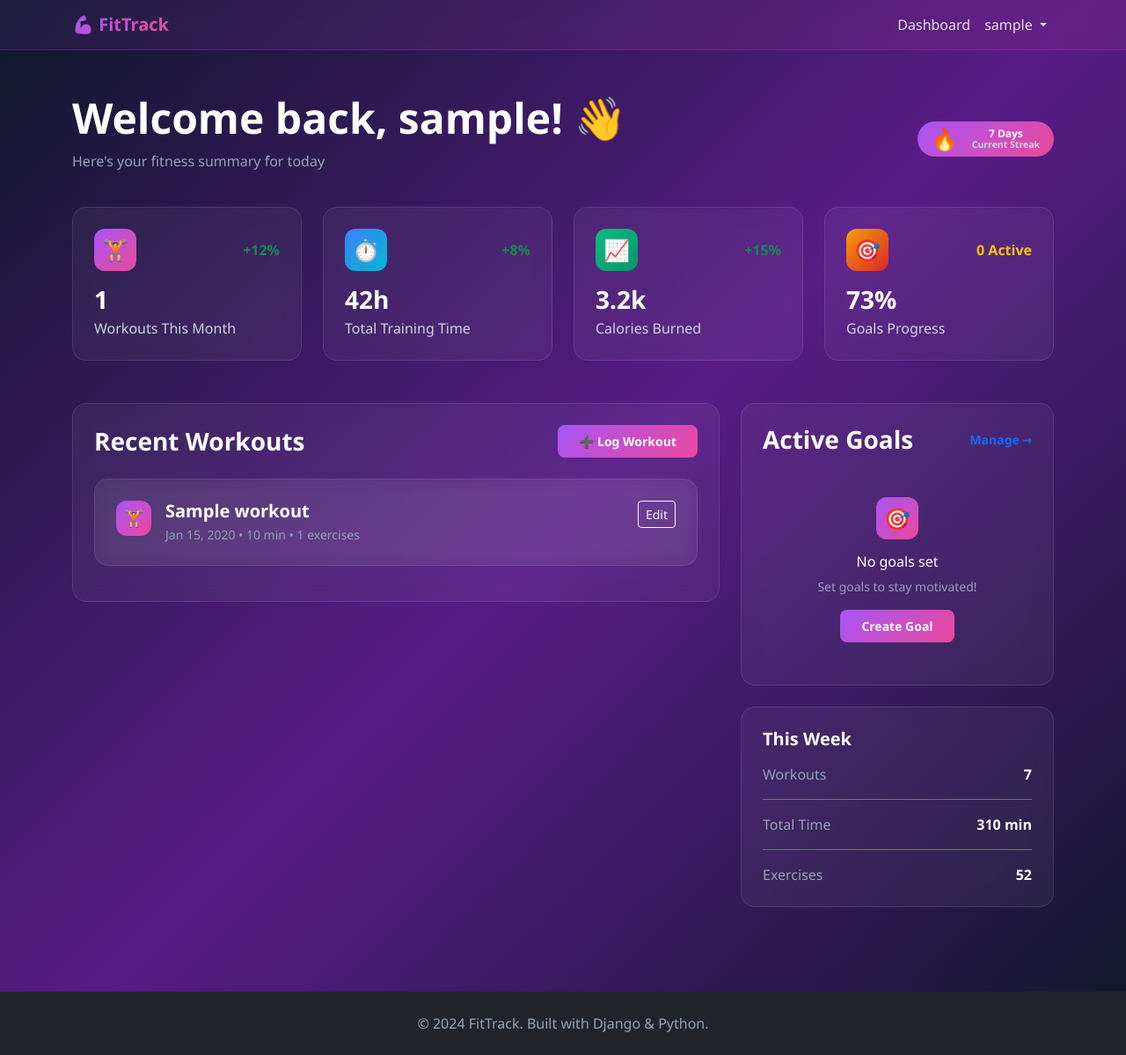
After one commit to dannykadoshi/fit-track-aura, a Django app: page /dashboard/ in a window 1280 px wide. The commit adds this page. Shown: the whole page at 88% size. Run offline with Django 5.2, Linux system fonts and the light colour scheme; a user stored in the database is signed in; tables that the repository leaves empty hold one stand-in row (values such as "Sample post").

Commit message:
Add inline CSS fixes for improved text readability

```diff
--- a/static/css/style.css
+++ b/static/css/style.css
@@ -94,12 +94,26 @@ body {
     font-size: 3.5rem;
     font-weight: bold;
     margin-bottom: 1rem;
+    color: #ffffff !important;
 }
 
 .hero-subtitle {
     font-size: 1.25rem;
-    color: #cbd5e1;
+    color: #e2e8f0 !important;
     margin-bottom: 2rem;
+}
+
+/* Text Colors - IMPORTANT FIX */
+p, .text-muted, small {
+    color: #cbd5e1 !important;
+}
+
+h1, h2, h3, h4, h5, h6 {
+    color: #ffffff !important;
+}
+
+.text-white {
+    color: #ffffff !important;
 }
 
 /* Forms */
@@ -151,6 +165,14 @@ body {
     padding: 0.5rem 1rem;
     border-radius: 2rem;
     font-weight: 600;
+    display: inline-flex;
+    align-items: center;
+    gap: 0.5rem;
+}
+
+/* Features Section Text */
+.lead {
+    color: #cbd5e1 !important;
 }
 
 /* Responsive */
@@ -179,3 +201,41 @@ body {
 .fade-in {
     animation: fadeIn 0.5s ease-in;
 }
+
+/* Navbar fixes */
+.navbar-dark .navbar-nav .nav-link {
+    color: rgba(255, 255, 255, 0.85) !important;
+}
+
+.navbar-dark .navbar-nav .nav-link:hover {
+    color: #ffffff !important;
+}
+
+/* Dropdown menu */
+.dropdown-menu-dark {
+    background-color: rgba(30, 41, 59, 0.95);
+    backdrop-filter: blur(10px);
+}
+
+.dropdown-item {
+    color: #e2e8f0 !important;
+}
+
+.dropdown-item:hover {
+    background-color: rgba(168, 85, 247, 0.2);
+    color: #ffffff !important;
+}
+
+/* Footer */
+footer p {
+    color: #94a3b8 !important;
+}
+
+/* Stats section on homepage */
+.row h3 {
+    color: #ffffff !important;
+}
+
+.row .text-muted {
+    color: #94a3b8 !important;
+}
--- /dev/null
+++ b/templates/pages/dashboard.html
@@ -0,0 +1,178 @@
+{% extends 'base.html' %}
+{% load static %}
+
+{% block title %}Dashboard - FitTrack{% endblock %}
+
+{% block content %}
+<div class="container py-5">
+    <!-- Welcome Section -->
+    <div class="row mb-4">
+        <div class="col-12">
+            <div class="d-flex justify-content-between align-items-center flex-wrap">
+                <div class="mb-3 mb-md-0">
+                    <h1 class="display-5 fw-bold text-white">Welcome back, {{ user.username }}! 👋</h1>
+                    <p class="text-muted">Here's your fitness summary for today</p>
+                </div>
+                <div class="badge badge-custom">
+                    <span style="font-size: 1.5rem;">🔥</span>
+                    <div class="ms-2">
+                        <div class="fw-bold">7 Days</div>
+                        <small>Current Streak</small>
+                    </div>
+                </div>
+            </div>
+        </div>
+    </div>
+
+    <!-- Stats Overview -->
+    <div class="dashboard-grid mb-5">
+        <!-- Stat 1 -->
+        <div class="stat-card">
+            <div class="d-flex justify-content-between align-items-center mb-3">
+                <div class="stat-icon">🏋️</div>
+                <span class="text-success fw-semibold">+12%</span>
+            </div>
+            <h3 class="fw-bold mb-1">{{ workouts_count }}</h3>
+            <p class="text-muted mb-0">Workouts This Month</p>
+        </div>
+
+        <!-- Stat 2 -->
+        <div class="stat-card">
+            <div class="d-flex justify-content-between align-items-center mb-3">
+                <div class="stat-icon" style="background: linear-gradient(135deg, #3b82f6, #06b6d4);">⏱️</div>
+                <span class="text-success fw-semibold">+8%</span>
+            </div>
+            <h3 class="fw-bold mb-1">42h</h3>
+            <p class="text-muted mb-0">Total Training Time</p>
+        </div>
+
+        <!-- Stat 3 -->
+        <div class="stat-card">
+            <div class="d-flex justify-content-between align-items-center mb-3">
+                <div class="stat-icon" style="background: linear-gradient(135deg, #10b981, #059669);">📈</div>
+                <span class="text-success fw-semibold">+15%</span>
+            </div>
+            <h3 class="fw-bold mb-1">3.2k</h3>
+            <p class="text-muted mb-0">Calories Burned</p>
+        </div>
+
+        <!-- Stat 4 -->
+        <div class="stat-card">
+            <div class="d-flex justify-content-between align-items-center mb-3">
+                <div class="stat-icon" style="background: linear-gradient(135deg, #f59e0b, #dc2626);">🎯</div>
+                <span class="text-warning fw-semibold">{{ active_goals.count }} Active</span>
+            </div>
+            <h3 class="fw-bold mb-1">73%</h3>
+            <p class="text-muted mb-0">Goals Progress</p>
+        </div>
+    </div>
+
+    <!-- Main Content Grid -->
+    <div class="row g-4">
+        <!-- Recent Workouts -->
+        <div class="col-lg-8">
+            <div class="card-custom p-4">
+                <div class="d-flex justify-content-between align-items-center mb-4">
+                    <h3 class="fw-bold mb-0">Recent Workouts</h3>
+                    <a href="#" class="btn btn-sm btn-gradient-purple">
+                        <span>➕</span> Log Workout
+                    </a>
+                </div>
+
+                {% if recent_workouts %}
+                    <div class="space-y-3">
+                        {% for workout in recent_workouts %}
+                            <div class="workout-card">
+                                <div class="d-flex justify-content-between align-items-start">
+                                    <div class="d-flex align-items-start gap-3">
+                                        <div class="stat-icon" style="width: 40px; height: 40px; font-size: 1.2rem;">
+                                            🏋️
+                                        </div>
+                                        <div>
+                                            <h5 class="fw-semibold text-white mb-1">{{ workout.title }}</h5>
+                                            <p class="text-muted mb-0 small">
+                                                {{ workout.date|date:"M d, Y" }} •
+                                                {% if workout.duration %}{{ workout.duration }} min{% endif %}
+                                                {% if workout.total_exercises %} • {{ workout.total_exercises }} exercises{% endif %}
+                                            </p>
+                                        </div>
+                                    </div>
+                                    <div class="d-flex gap-2">
+                                        <a href="#" class="btn btn-sm btn-outline-light">Edit</a>
+                                    </div>
+                                </div>
+                            </div>
+                        {% endfor %}
+                    </div>
+                {% else %}
+                    <div class="text-center py-5">
+                        <div class="stat-icon mx-auto mb-3" style="width: 64px; height: 64px; font-size: 2rem;">🏋️</div>
+                        <h5 class="text-white mb-2">No workouts yet</h5>
+                        <p class="text-muted mb-4">Start tracking your fitness journey today!</p>
+                        <a href="#" class="btn btn-gradient-purple">Log Your First Workout</a>
+                    </div>
+                {% endif %}
+            </div>
+        </div>
+
+        <!-- Active Goals -->
+        <div class="col-lg-4">
+            <div class="card-custom p-4">
+                <div class="d-flex justify-content-between align-items-center mb-4">
+                    <h3 class="fw-bold mb-0">Active Goals</h3>
+                    <a href="#" class="text-purple-400 text-decoration-none small fw-semibold">Manage →</a>
+                </div>
+
+                {% if active_goals %}
+                    <div class="space-y-3">
+                        {% for goal in active_goals %}
+                            <div class="card-custom p-3">
+                                <div class="d-flex align-items-start justify-content-between mb-2">
+                                    <div class="flex-grow-1">
+                                        <div class="d-flex align-items-center gap-2 mb-2">
+                                            <span style="color: var(--purple-500);">⭕</span>
+                                            <h6 class="fw-semibold text-white mb-0 small">{{ goal.title }}</h6>
+                                        </div>
+                                        <p class="text-muted mb-2 small">
+                                            {{ goal.current_value }} / {{ goal.target_value }} •
+                                            Due {{ goal.target_date|date:"M d" }}
+                                        </p>
+                                    </div>
+                                    <span class="text-success fw-bold">65%</span>
+                                </div>
+                                <div class="progress-custom">
+                                    <div class="progress-bar-custom" style="width: 65%;"></div>
+                                </div>
+                            </div>
+                        {% endfor %}
+                    </div>
+                {% else %}
+                    <div class="text-center py-4">
+                        <div class="stat-icon mx-auto mb-3" style="width: 48px; height: 48px;">🎯</div>
+                        <h6 class="text-white mb-2">No goals set</h6>
+                        <p class="text-muted small mb-3">Set goals to stay motivated!</p>
+                        <a href="#" class="btn btn-sm btn-gradient-purple">Create Goal</a>
+                    </div>
+                {% endif %}
+            </div>
+
+            <!-- Quick Stats -->
+            <div class="card-custom p-4 mt-4">
+                <h5 class="fw-bold mb-3">This Week</h5>
+                <div class="d-flex justify-content-between align-items-center mb-3 pb-3 border-bottom border-secondary">
+                    <span class="text-muted">Workouts</span>
+                    <span class="fw-bold text-white">7</span>
+                </div>
+                <div class="d-flex justify-content-between align-items-center mb-3 pb-3 border-bottom border-secondary">
+                    <span class="text-muted">Total Time</span>
+                    <span class="fw-bold text-white">310 min</span>
+                </div>
+                <div class="d-flex justify-content-between align-items-center">
+                    <span class="text-muted">Exercises</span>
+                    <span class="fw-bold text-white">52</span>
+                </div>
+            </div>
+        </div>
+    </div>
+</div>
+{% endblock %}
```
Also changed, not shown: 1 other file.
